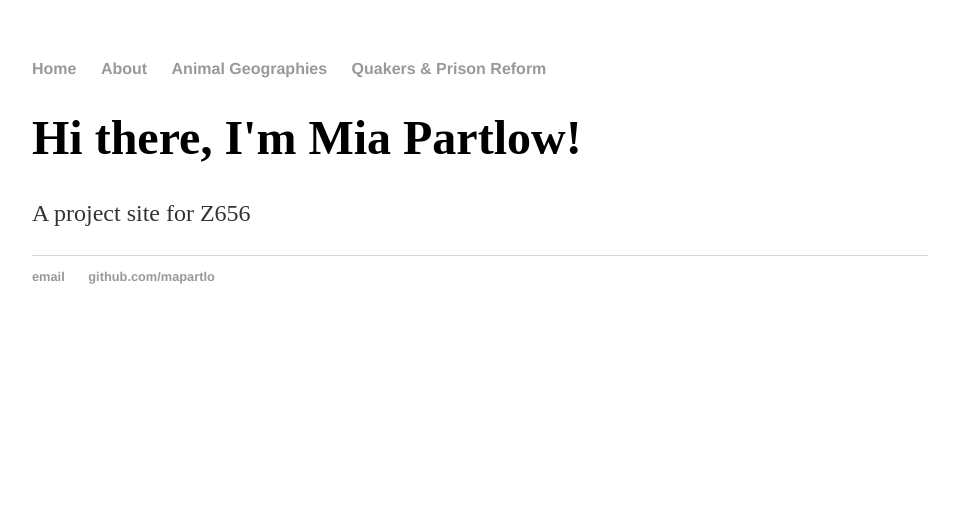
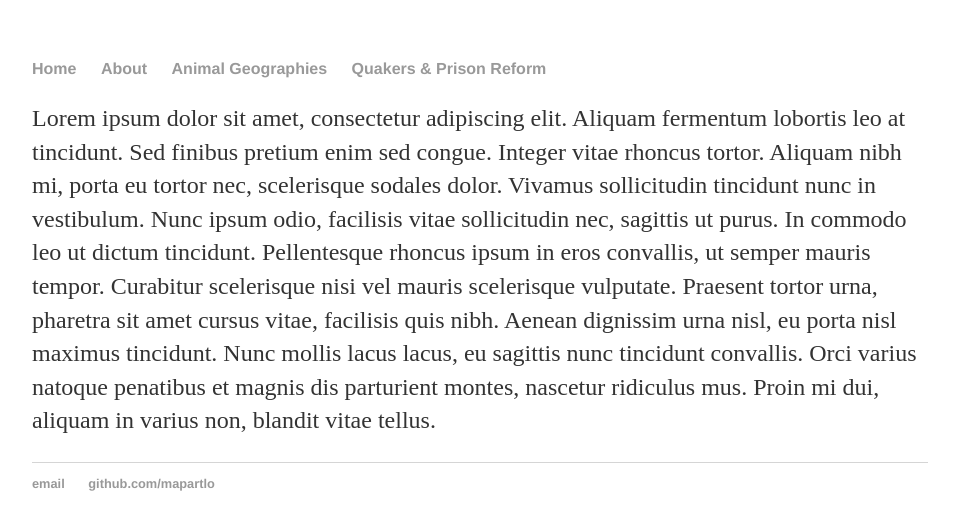
Before and after one commit to miapartlow/mapartlo.github.io, a Jekyll site: the page built from index.html, in a window 1280 px wide. Shown: the top 530 px of the page, without its empty margins (160-1119 px from the left). Built offline with Jekyll 4.4.1, drawn with Linux system fonts in a browser that asks for light colours; some web fonts are replaced.

Commit message:
Update index.html

```diff
--- a/index.html
+++ b/index.html
@@ -1,8 +1,7 @@
 ---
 layout: default
-title: "Mia Partlow, Digital Publishing Expert"
+title: "Friends of Prison Reform"
 ---
-<div class="blurb">
-	<h1>Hi there, I'm Mia Partlow!</h1>
-	<p>A project site for Z656</p>
-</div><!-- /.blurb -->
+<div class="frontpage">
+<p>Lorem ipsum dolor sit amet, consectetur adipiscing elit. Aliquam fermentum lobortis leo at tincidunt. Sed finibus pretium enim sed congue. Integer vitae rhoncus tortor. Aliquam nibh mi, porta eu tortor nec, scelerisque sodales dolor. Vivamus sollicitudin tincidunt nunc in vestibulum. Nunc ipsum odio, facilisis vitae sollicitudin nec, sagittis ut purus. In commodo leo ut dictum tincidunt. Pellentesque rhoncus ipsum in eros convallis, ut semper mauris tempor. Curabitur scelerisque nisi vel mauris scelerisque vulputate. Praesent tortor urna, pharetra sit amet cursus vitae, facilisis quis nibh. Aenean dignissim urna nisl, eu porta nisl maximus tincidunt. Nunc mollis lacus lacus, eu sagittis nunc tincidunt convallis. Orci varius natoque penatibus et magnis dis parturient montes, nascetur ridiculus mus. Proin mi dui, aliquam in varius non, blandit vitae tellus.</p>
+</div><!-- /.frontpage -->
```
